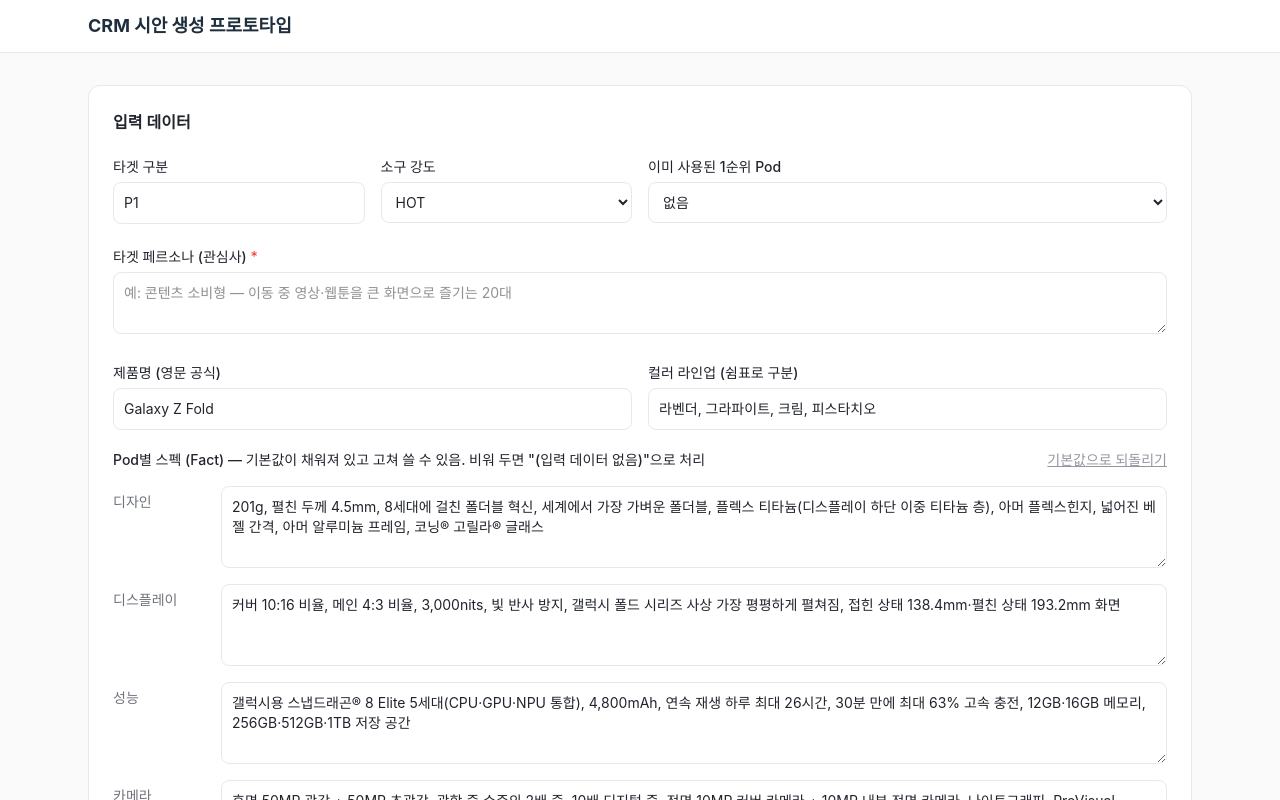
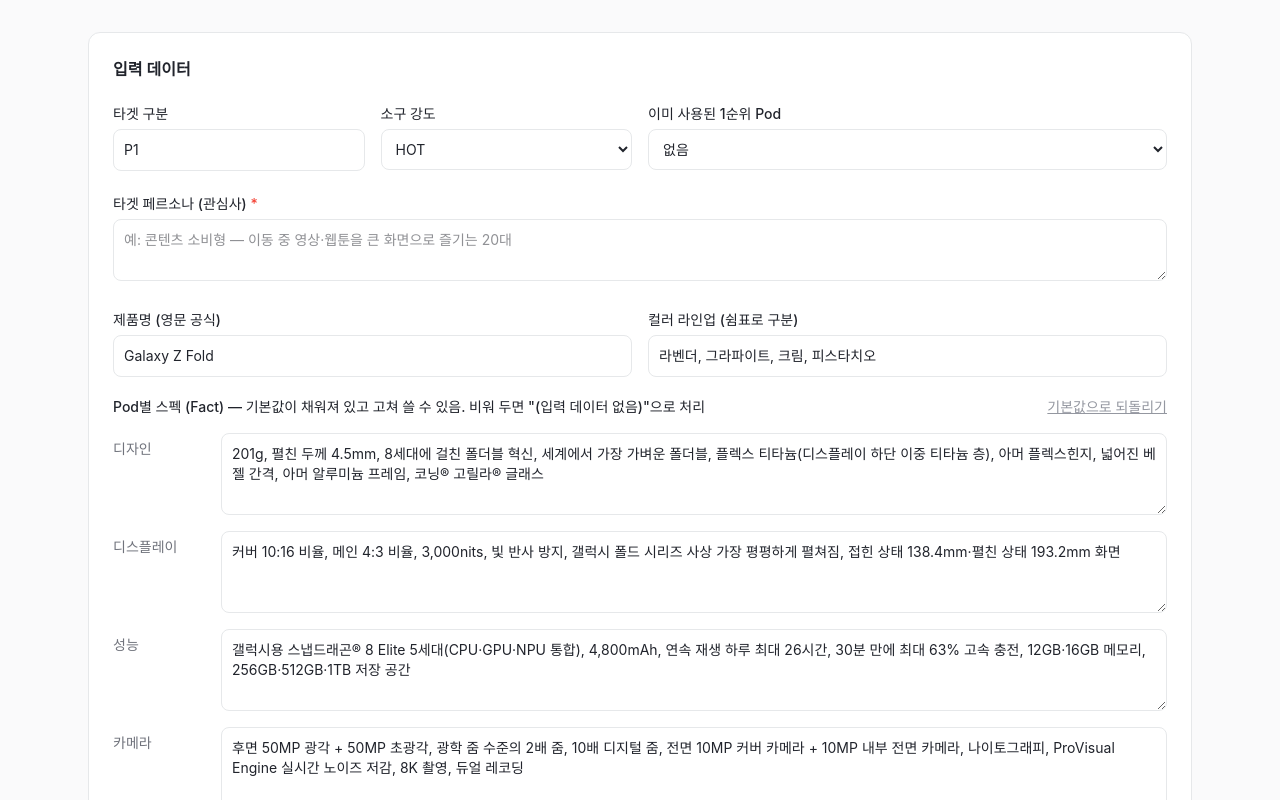
Before and after one commit to harinsd404/CRM-prototype, a React (Vite) app in the folder frontend/: page / in a window 1280 px wide. Shown: the top 800 px of the page. Built offline with nearby package versions, Linux system fonts and the light colour scheme; a web font is replaced by a local one.

Commit message:
style: 헤더는 진행 단계 표시줄만 남김

```diff
--- a/frontend/src/App.tsx
+++ b/frontend/src/App.tsx
@@ -54,17 +54,14 @@ export default function App() {
 
   return (
     <div className="min-h-screen">
-      <header className="sticky top-0 z-10 border-b bg-white/95 backdrop-blur">
-        <div className="mx-auto flex max-w-6xl items-center justify-between gap-4 px-6 py-3">
-          <h1 className="shrink-0 text-lg font-bold text-ink">CRM 시안 생성 프로토타입</h1>
-          {run && <Stepper run={run} />}
-          {run && (
-            <button onClick={reset} className="shrink-0 text-sm text-gray-500 hover:text-gray-900">
-              새로 시작
-            </button>
-          )}
-        </div>
-      </header>
+      {/* 진행 단계만 위에 고정해 둔다 */}
+      {run && (
+        <header className="sticky top-0 z-10 border-b bg-white/95 backdrop-blur">
+          <div className="mx-auto flex max-w-6xl justify-center px-6 py-3">
+            <Stepper run={run} />
+          </div>
+        </header>
+      )}
 
       <main className="mx-auto max-w-6xl space-y-6 px-6 py-8">
         {loadError && <ErrorMessage message={loadError} onClose={() => setLoadError(null)} />}
--- a/frontend/src/components/HtmlPreview.tsx
+++ b/frontend/src/components/HtmlPreview.tsx
@@ -44,7 +44,7 @@ export default function HtmlPreview({ run, onChange }: Props) {
   };
 
   return (
-    <section ref={sectionRef} id="step-render" className={`scroll-mt-24 rounded-xl border bg-white p-6 ${ready ? "" : "opacity-50"}`}>
+    <section ref={sectionRef} id="step-render" className={`scroll-mt-20 rounded-xl border bg-white p-6 ${ready ? "" : "opacity-50"}`}>
       <div className="flex items-center justify-between">
         <h2 className="font-semibold text-ink">④ 최종 CRM 시안</h2>
         <div className="flex items-center gap-3">
--- a/frontend/src/components/StepPanel.tsx
+++ b/frontend/src/components/StepPanel.tsx
@@ -100,7 +100,7 @@ export default function StepPanel({ step, run, locked, onChange }: Props) {
   return (
     <section
       id={`step-${step}`}
-      className={`scroll-mt-24 rounded-xl border bg-white p-6 ${locked ? "opacity-50" : ""}`}
+      className={`scroll-mt-20 rounded-xl border bg-white p-6 ${locked ? "opacity-50" : ""}`}
     >
       <div className="flex items-center justify-between gap-4">
         <div className="flex items-center gap-3">
```
